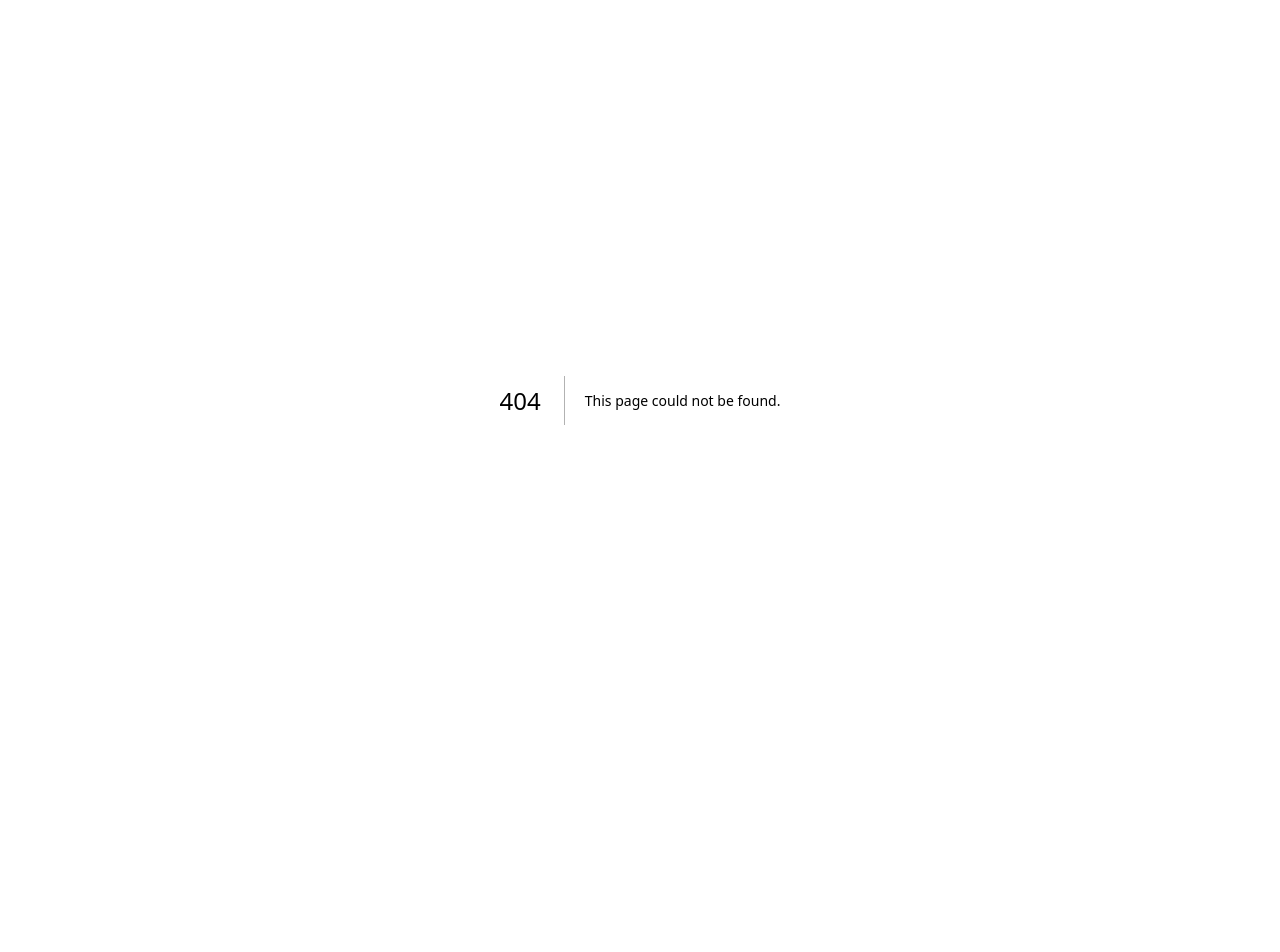
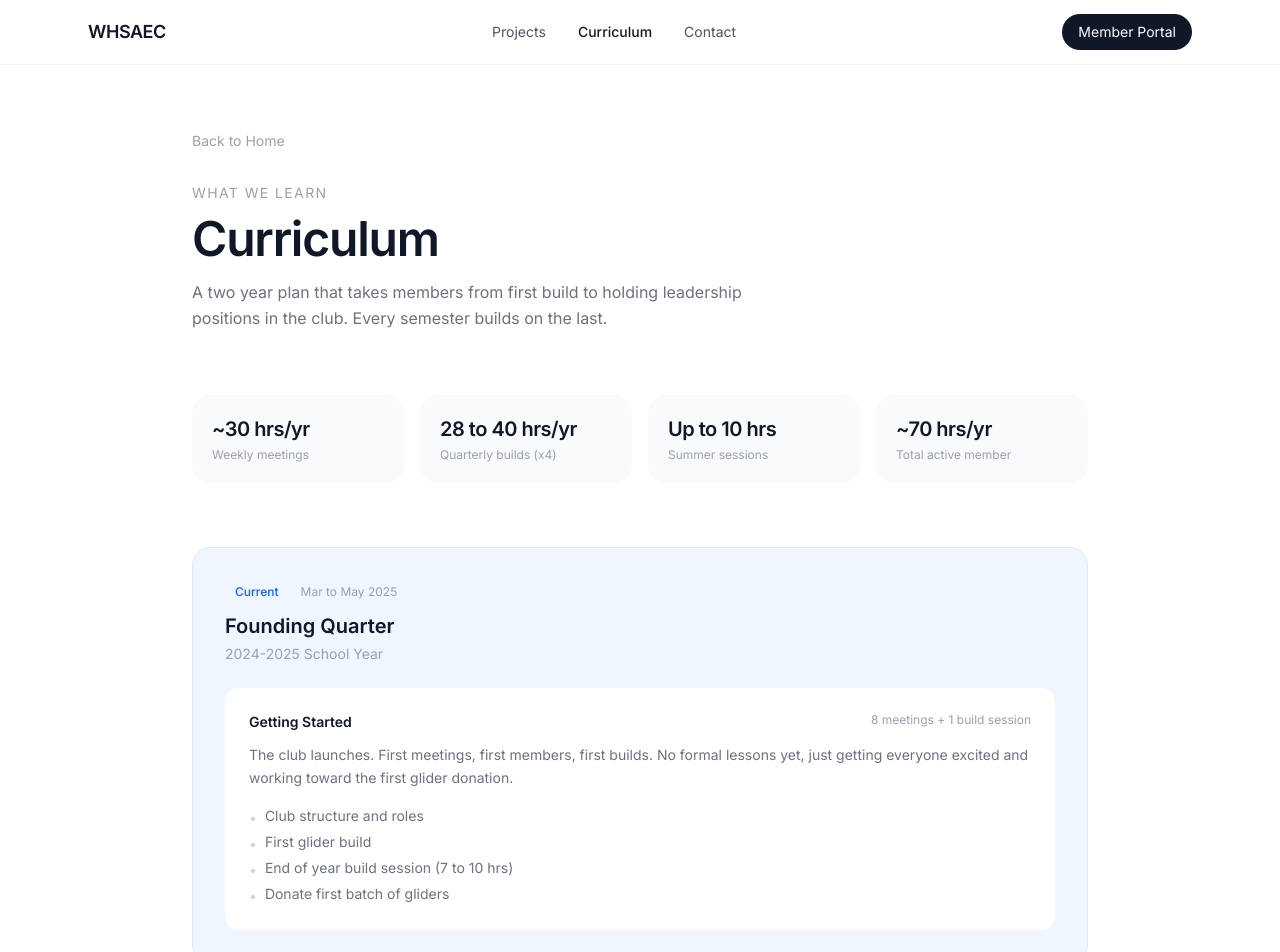
Before and after one commit to Aerosolve-Interactive/whsaec, a Next.js app: page /curriculum in a window 1280 px wide. Before the commit this address had no page. Shown: the top 952 px of the page. Before the commit the page ends 800 px from the top, so only its background shows below. Built offline with nearby package versions, Linux system fonts and the light colour scheme.

Commit message:
add curriculum and projects pages

```diff
--- /dev/null
+++ b/app/curriculum/page.tsx
@@ -0,0 +1,208 @@
+import Link from 'next/link'
+
+const phases = [
+  {
+    period: 'Mar to May 2025',
+    title: 'Founding Quarter',
+    subtitle: '2024-2025 School Year',
+    color: 'bg-blue-50 border-blue-100',
+    tag: 'Current',
+    tagColor: 'bg-blue-50 text-blue-600',
+    units: [
+      {
+        name: 'Getting Started',
+        description: 'The club launches. First meetings, first members, first builds. No formal lessons yet, just getting everyone excited and working toward the first glider donation.',
+        topics: ['Club structure and roles', 'First glider build', 'End of year build session (7 to 10 hrs)', 'Donate first batch of gliders'],
+        hours: '8 meetings + 1 build session',
+      },
+    ],
+  },
+  {
+    period: 'Jun to Aug 2025',
+    title: 'Summer Build',
+    subtitle: 'Summer 2025',
+    color: 'bg-amber-50 border-amber-100',
+    tag: 'Summer',
+    tagColor: 'bg-amber-50 text-amber-600',
+    units: [
+      {
+        name: 'Experiment and Plan',
+        description: 'Optional sessions for core members. Time to try new build ideas, plan the fall curriculum, and start finding nonprofit partners for the year ahead.',
+        topics: ['Rubber band powered planes', 'Model rocket intro', 'Planning fall curriculum', 'Nonprofit outreach research'],
+        hours: 'Optional, up to 10 hrs',
+      },
+    ],
+  },
+  {
+    period: 'Aug to Dec 2025',
+    title: 'Engineering and Leadership',
+    subtitle: '2025-2026 School Year, Fall',
+    color: 'bg-gray-50 border-gray-100',
+    tag: 'Upcoming',
+    tagColor: 'bg-gray-100 text-gray-500',
+    units: [
+      {
+        name: 'Unit 1: Engineering Foundations',
+        description: 'Members build real technical knowledge from the ground up. Everything we build gets better when we understand why it works.',
+        topics: ['How lift and drag work', 'Basic aerodynamics', 'Reading technical diagrams', 'Engineering design process', 'OpenRocket simulations'],
+        hours: 'Aug to Oct',
+      },
+      {
+        name: 'Unit 2: Community and Leadership',
+        description: 'Engineering is only half the mission. This unit covers how to turn a build into a real service project that helps people.',
+        topics: ['How nonprofits work', 'Planning a service project', 'Communication and outreach', 'Fall build sessions (x2, 7 to 10 hrs each)'],
+        hours: 'Oct to Dec',
+      },
+    ],
+  },
+  {
+    period: 'Jan to May 2026',
+    title: 'Advanced Builds and Execution',
+    subtitle: '2025-2026 School Year, Spring',
+    color: 'bg-gray-50 border-gray-100',
+    tag: 'Upcoming',
+    tagColor: 'bg-gray-100 text-gray-500',
+    units: [
+      {
+        name: 'Unit 3: Advanced Builds',
+        description: 'Members push beyond basic gliders and start tackling harder engineering challenges.',
+        topics: ['Advanced glider designs', 'Intro to model rocketry', 'Basic structural engineering', 'Spring build sessions (x2, 7 to 10 hrs each)'],
+        hours: 'Jan to Mar',
+      },
+      {
+        name: 'Unit 4: Club Roles and Growth',
+        description: 'Members take on more responsibility within the club. Strong contributors move into officer and leadership positions as the year wraps up.',
+        topics: ['Officer roles and responsibilities', 'Running a build session', 'Mentoring newer members', 'End of year reflection and planning'],
+        hours: 'Mar to May',
+      },
+    ],
+  },
+]
+
+const hourBreakdown = [
+  { label: 'Weekly meetings', value: '~30 hrs/yr' },
+  { label: 'Quarterly builds (x4)', value: '28 to 40 hrs/yr' },
+  { label: 'Summer sessions', value: 'Up to 10 hrs' },
+  { label: 'Total active member', value: '~70 hrs/yr' },
+]
+
+export default function CurriculumPage() {
+  return (
+    <main className="min-h-screen bg-white text-gray-900">
+
+      {/* NAV */}
+      <nav className="fixed top-0 left-0 right-0 z-50 bg-white/80 backdrop-blur-md border-b border-gray-100">
+        <div className="max-w-6xl mx-auto px-6 h-16 flex items-center justify-between">
+          <Link href="/" className="font-semibold text-lg tracking-tight">WHSAEC</Link>
+          <div className="hidden md:flex items-center gap-8 text-sm text-gray-600">
+            <Link href="/projects" className="hover:text-gray-900 transition-colors">Projects</Link>
+            <Link href="/curriculum" className="text-gray-900 font-medium">Curriculum</Link>
+            <Link href="/contact" className="hover:text-gray-900 transition-colors">Contact</Link>
+          </div>
+          <Link href="/login" className="text-sm bg-gray-900 text-white px-4 py-2 rounded-full hover:bg-gray-700 transition-colors">
+            Member Portal
+          </Link>
+        </div>
+      </nav>
+
+      {/* HEADER */}
+      <section className="pt-32 pb-16 px-6">
+        <div className="max-w-4xl mx-auto">
+          <Link href="/" className="text-sm text-gray-400 hover:text-gray-600 transition-colors mb-8 inline-block">
+            Back to Home
+          </Link>
+          <p className="text-sm text-gray-400 uppercase tracking-widest mb-3">What We Learn</p>
+          <h1 className="text-4xl md:text-5xl font-semibold tracking-tight mb-4">Curriculum</h1>
+          <p className="text-gray-500 max-w-xl leading-relaxed">
+            A two year plan that takes members from first build to holding leadership positions in the club.
+            Every semester builds on the last.
+          </p>
+        </div>
+      </section>
+
+      {/* HOURS BREAKDOWN */}
+      <section className="pb-16 px-6">
+        <div className="max-w-4xl mx-auto grid grid-cols-2 md:grid-cols-4 gap-4">
+          {hourBreakdown.map((item) => (
+            <div key={item.label} className="bg-gray-50 rounded-2xl p-5">
+              <div className="text-xl font-semibold tracking-tight mb-1">{item.value}</div>
+              <div className="text-xs text-gray-400">{item.label}</div>
+            </div>
+          ))}
+        </div>
+      </section>
+
+      {/* PHASES */}
+      <section className="pb-24 px-6">
+        <div className="max-w-4xl mx-auto space-y-8">
+          {phases.map((phase) => (
+            <div key={phase.title} className={`border rounded-2xl p-8 ${phase.color}`}>
+              <div className="flex flex-wrap items-start justify-between gap-4 mb-6">
+                <div>
+                  <div className="flex items-center gap-3 mb-2">
+                    <span className={`text-xs px-2.5 py-1 rounded-full font-medium ${phase.tagColor}`}>
+                      {phase.tag}
+                    </span>
+                    <span className="text-xs text-gray-400">{phase.period}</span>
+                  </div>
+                  <h2 className="text-xl font-semibold">{phase.title}</h2>
+                  <p className="text-sm text-gray-400 mt-1">{phase.subtitle}</p>
+                </div>
+              </div>
+
+              <div className="space-y-6">
+                {phase.units.map((unit) => (
+                  <div key={unit.name} className="bg-white rounded-xl p-6">
+                    <div className="flex items-start justify-between gap-4 mb-3">
+                      <h3 className="font-semibold text-sm">{unit.name}</h3>
+                      <span className="text-xs text-gray-400 shrink-0">{unit.hours}</span>
+                    </div>
+                    <p className="text-sm text-gray-500 leading-relaxed mb-4">{unit.description}</p>
+                    <ul className="space-y-1">
+                      {unit.topics.map((topic) => (
+                        <li key={topic} className="text-sm text-gray-500 flex items-start gap-2">
+                          <span className="text-gray-300 mt-0.5">•</span>
+                          {topic}
+                        </li>
+                      ))}
+                    </ul>
+                  </div>
+                ))}
+              </div>
+            </div>
+          ))}
+        </div>
+      </section>
+
+      {/* CTA */}
+      <section className="py-16 px-6 bg-gray-50">
+        <div className="max-w-2xl mx-auto text-center">
+          <h2 className="text-2xl font-semibold tracking-tight mb-3">Want to join?</h2>
+          <p className="text-gray-500 text-sm mb-6">
+            Reach out to learn how to get involved with the club.
+          </p>
+          <Link
+            href="/contact"
+            className="inline-block bg-gray-900 text-white px-6 py-3 rounded-full text-sm font-medium hover:bg-gray-700 transition-colors"
+          >
+            Get in Touch
+          </Link>
+        </div>
+      </section>
+
+      {/* FOOTER */}
+      <footer className="border-t border-gray-100 py-10 px-6">
+        <div className="max-w-5xl mx-auto flex flex-col md:flex-row items-center justify-between gap-4 text-sm text-gray-400">
+          <span>2025 Wakeland High School AEC. All rights reserved.</span>
+          <div className="flex gap-6">
+            <Link href="/projects" className="hover:text-gray-600 transition-colors">Projects</Link>
+            <Link href="/curriculum" className="hover:text-gray-600 transition-colors">Curriculum</Link>
+            <Link href="/contact" className="hover:text-gray-600 transition-colors">Contact</Link>
+            <Link href="/login" className="hover:text-gray-600 transition-colors">Portal</Link>
+          </div>
+        </div>
+      </footer>
+
+    </main>
+  )
+}
```
